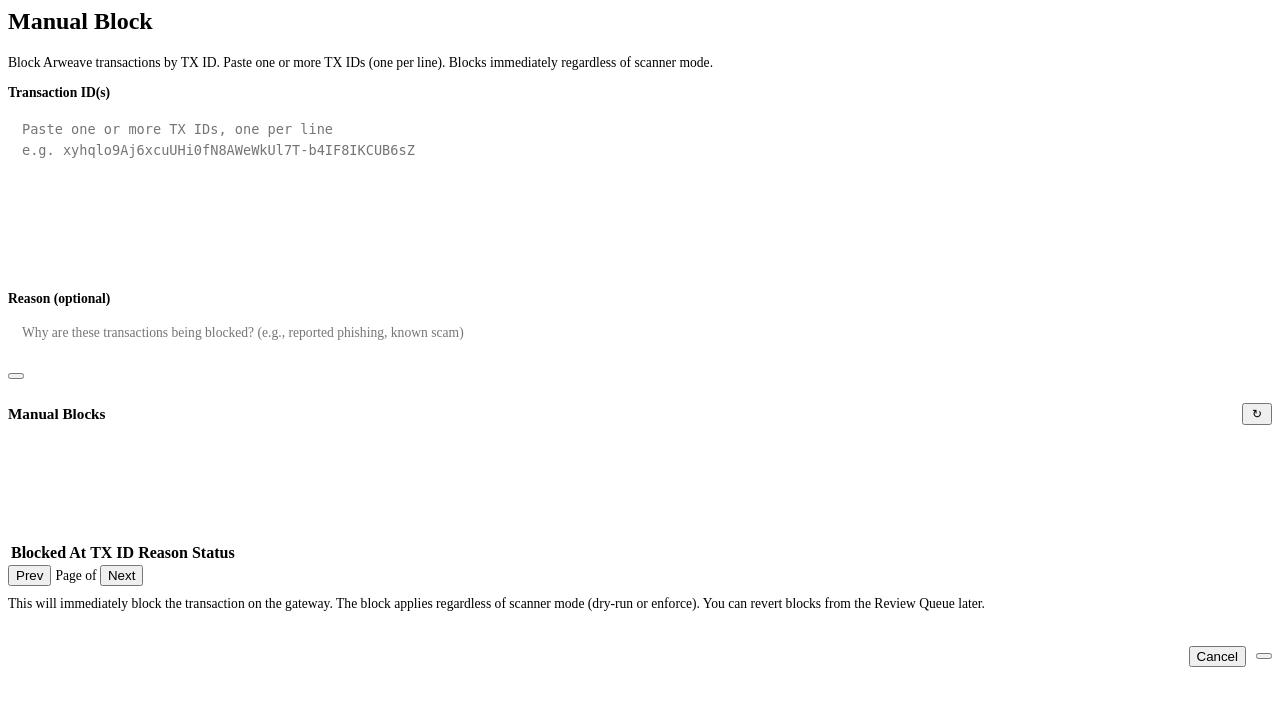
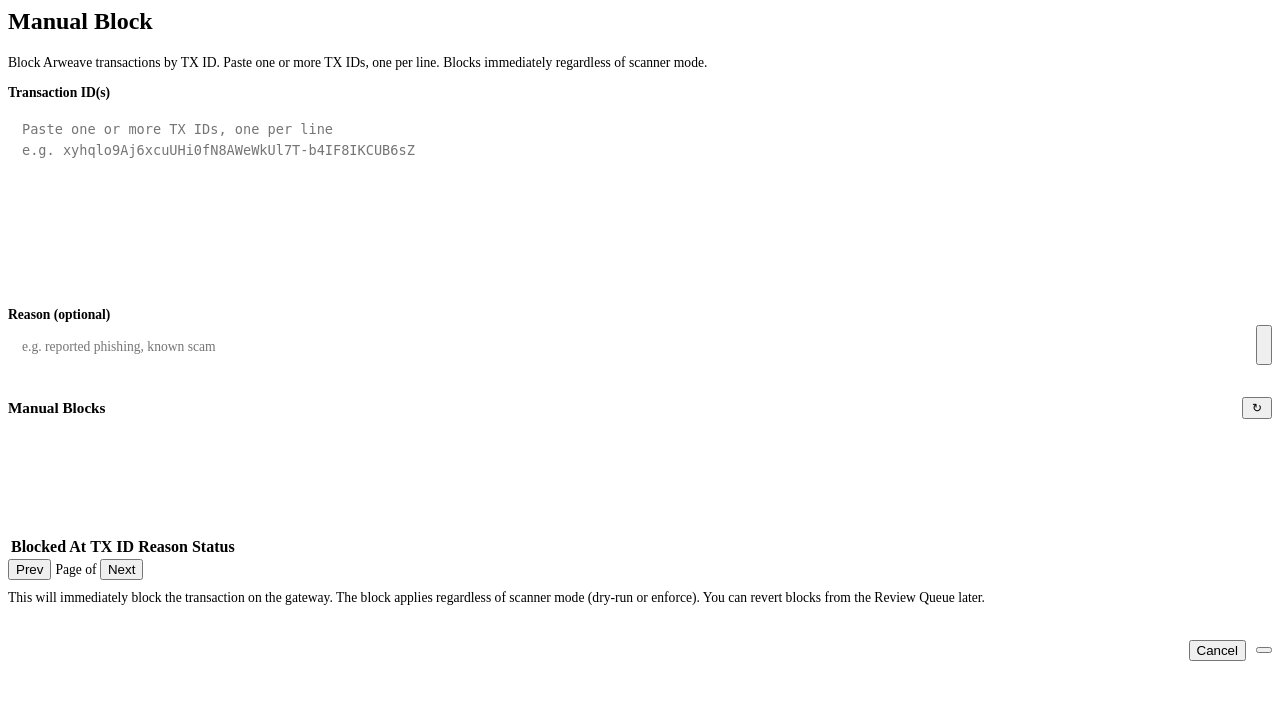
Before and after one commit to ar-io/ar-io-content-scanner, a Python web app: template src/templates/admin/block.html in a window 1280 px wide. Shown: the top 706 px of the page. Run offline with Jinja, Linux system fonts and the light colour scheme; the template is opened without the code that fills it, so the values that code supplies are empty.

Commit message:
fix: widen manual block form — remove card wrapper, inline reason + button
Remove the .card container from the block form so the TX ID textarea
and reason input stretch to the full content-area width. Put reason
and submit button on one row so the reason field takes all available
space. Form now matches the visual width of the history table below it.

Co-Authored-By: Claude Opus 4.6 (1M context) <noreply@anthropic.com>

```diff
--- a/src/templates/admin/block.html
+++ b/src/templates/admin/block.html
@@ -2,7 +2,7 @@
 <div x-data="blockTab" x-init="init()" @close-modal.window="if (!loading) confirmDialog.show = false">
   <div class="section-header">
     <h2>Manual Block</h2>
-    <p style="color: var(--color-gray); font-size: 0.85rem; margin-top: 4px;">Block Arweave transactions by TX ID. Paste one or more TX IDs (one per line). Blocks immediately regardless of scanner mode.</p>
+    <p style="color: var(--color-gray); font-size: 0.85rem; margin-top: 4px;">Block Arweave transactions by TX ID. Paste one or more TX IDs, one per line. Blocks immediately regardless of scanner mode.</p>
   </div>
 
   <template x-if="error">
@@ -13,33 +13,33 @@
   </template>
 
   <!-- Block Form -->
-  <div class="card" style="margin-bottom: 24px;">
-    <div style="margin-bottom: 20px;">
+  <div style="margin-bottom: 32px;">
+    <div style="margin-bottom: 16px;">
       <label style="font-size: 0.85rem; font-weight: 600; color: var(--color-gray); display: block; margin-bottom: 6px;">Transaction ID(s)</label>
       <textarea x-model="txInput" :disabled="loading" placeholder="Paste one or more TX IDs, one per line&#10;e.g. xyhqlo9Aj6xcuUHi0fN8AWeWkUl7T-b4IF8IKCUB6sZ" rows="6"
-        style="width: 100%; height: 160px; padding: 12px 14px; border: 1px solid var(--color-gray-light); border-radius: 8px; font-size: 0.85rem; font-family: 'JetBrains Mono', monospace; box-sizing: border-box; resize: none; line-height: 1.6; overflow-y: auto;"
+        style="width: 100%; height: 160px; padding: 12px 14px; border: 1px solid var(--color-gray-light); border-radius: 8px; font-size: 0.85rem; font-family: 'JetBrains Mono', monospace; box-sizing: border-box; resize: none; line-height: 1.6; overflow-y: auto; background: var(--color-white);"
         :style="loading ? 'opacity: 0.5; cursor: not-allowed;' : ''"
         @input="validationError = ''"></textarea>
-      <div style="display: flex; justify-content: space-between; align-items: center; margin-top: 4px;">
-        <template x-if="validationError">
-          <p style="color: var(--color-red); font-size: 0.8rem; margin: 0;" x-text="validationError"></p>
-        </template>
-        <template x-if="!validationError"><span></span></template>
+      <div style="display: flex; justify-content: space-between; align-items: center; margin-top: 4px; min-height: 20px;">
+        <span x-show="validationError" style="color: var(--color-red); font-size: 0.8rem;" x-text="validationError"></span>
+        <span x-show="!validationError"></span>
         <span style="font-size: 0.75rem; color: var(--color-gray);" x-text="parseTxIds().length === 1 ? '1 TX ID' : parseTxIds().length + ' TX IDs'" x-show="parseTxIds().length > 0"></span>
       </div>
     </div>
-    <div style="margin-bottom: 20px;">
-      <label style="font-size: 0.85rem; font-weight: 600; color: var(--color-gray); display: block; margin-bottom: 6px;">Reason (optional)</label>
-      <input type="text" x-model="reason" :disabled="loading" maxlength="300" placeholder="Why are these transactions being blocked? (e.g., reported phishing, known scam)"
-        style="width: 100%; padding: 12px 14px; border: 1px solid var(--color-gray-light); border-radius: 8px; font-size: 0.85rem; font-family: inherit; box-sizing: border-box;"
-        :style="loading ? 'opacity: 0.5; cursor: not-allowed;' : ''">
+    <div style="display: flex; gap: 16px; align-items: flex-end;">
+      <div style="flex: 1;">
+        <label style="font-size: 0.85rem; font-weight: 600; color: var(--color-gray); display: block; margin-bottom: 6px;">Reason (optional)</label>
+        <input type="text" x-model="reason" :disabled="loading" maxlength="300" placeholder="e.g. reported phishing, known scam"
+          style="width: 100%; padding: 10px 14px; border: 1px solid var(--color-gray-light); border-radius: 8px; font-size: 0.85rem; font-family: inherit; box-sizing: border-box; background: var(--color-white);"
+          :style="loading ? 'opacity: 0.5; cursor: not-allowed;' : ''">
+      </div>
+      <button class="btn btn-danger" @click="promptBlock()" :disabled="parseTxIds().length === 0 || loading" style="white-space: nowrap; height: 40px;">
+        <span x-text="parseTxIds().length <= 1 ? 'Block Transaction' : 'Block ' + parseTxIds().length + ' Transactions'"></span>
+      </button>
     </div>
-    <button class="btn btn-danger" @click="promptBlock()" :disabled="parseTxIds().length === 0 || loading">
-      <span x-text="parseTxIds().length <= 1 ? 'Block Transaction' : 'Block ' + parseTxIds().length + ' Transactions'"></span>
-    </button>
   </div>
 
-  <!-- Manual Blocks History (from DB) -->
+  <!-- Manual Blocks History -->
   <div>
     <div style="display: flex; justify-content: space-between; align-items: center; margin-bottom: 12px;">
       <h3 style="font-size: 0.95rem; font-weight: 600; margin: 0;">Manual Blocks</h3>
```
